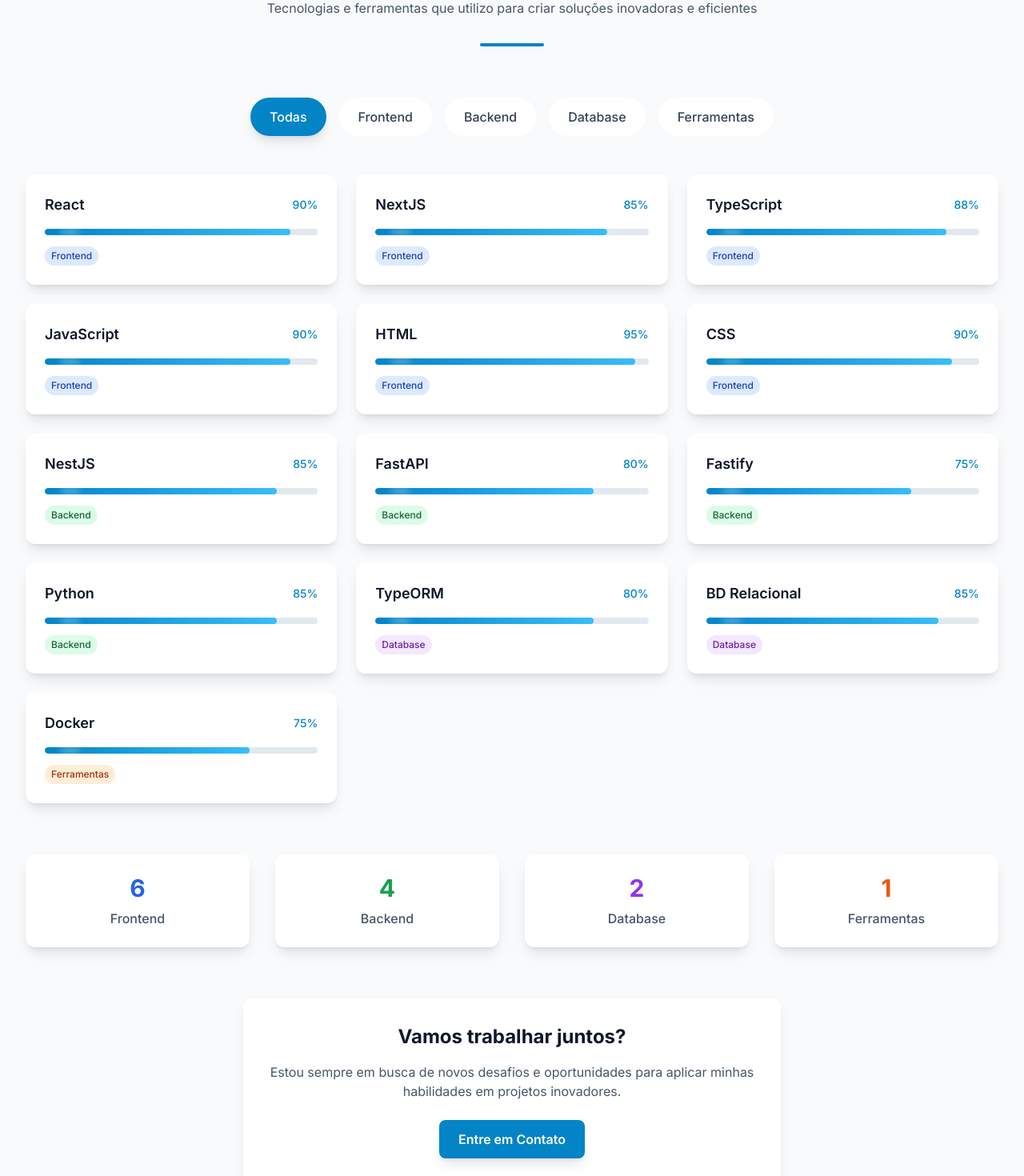
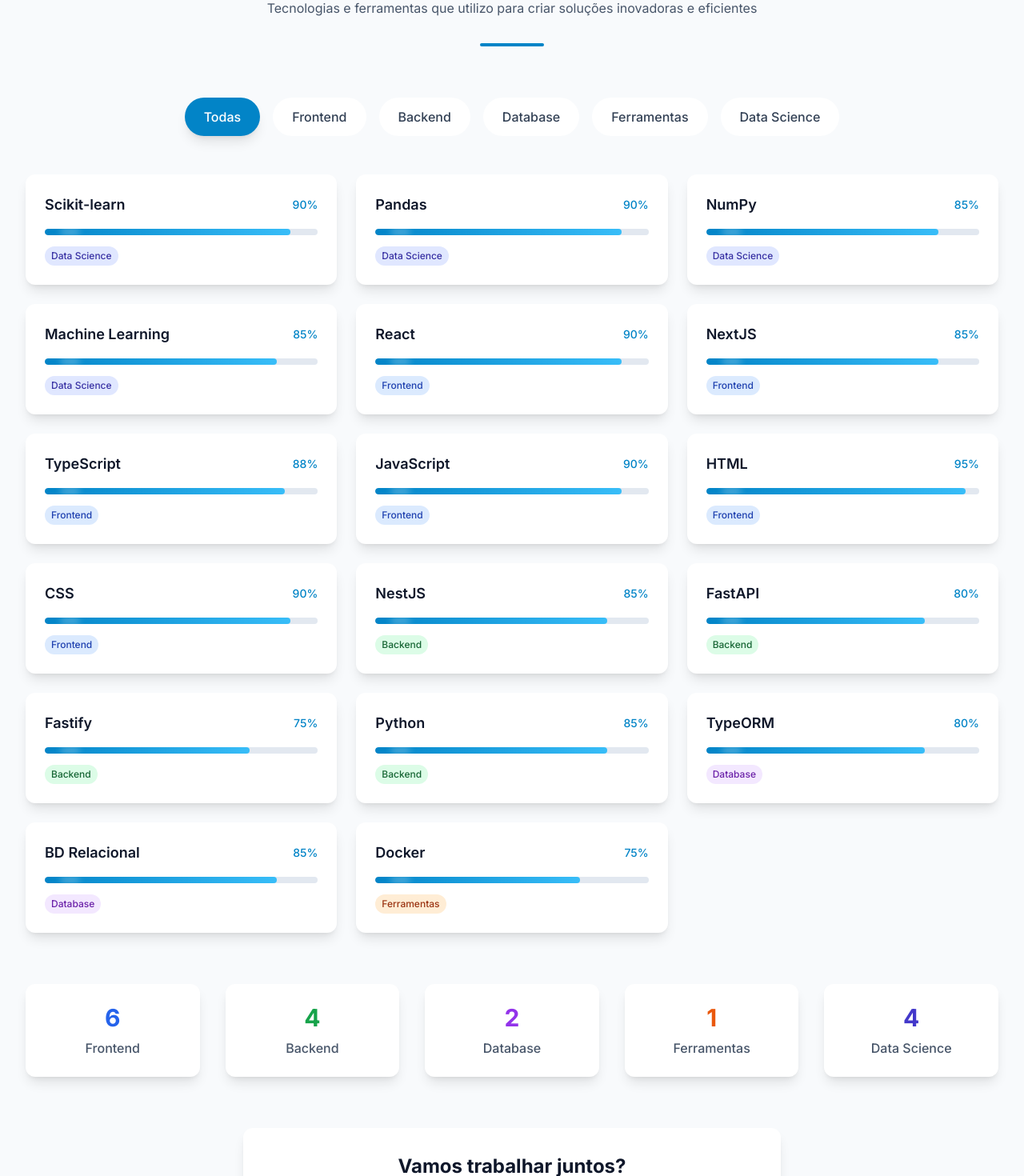
Before and after one commit to Isaque-Weber/isaque_weber, a Next.js app: page / in a window 1280 px wide. Shown: the part 2360-3830 px from the top of the page at 80% size. Built offline with nearby package versions, Linux system fonts and the light colour scheme.

Commit message:
Add Data Science category and skills to portfolio

```diff
--- a/src/components/Skills.tsx
+++ b/src/components/Skills.tsx
@@ -16,7 +16,8 @@
     { key: 'frontend', label: 'Frontend' },
     { key: 'backend', label: 'Backend' },
     { key: 'database', label: 'Database' },
-    { key: 'tools', label: 'Ferramentas' }
+    { key: 'tools', label: 'Ferramentas' },
+    { key: 'data', label: 'Data Science' }
   ];
 
   const filteredSkills = activeCategory === 'all'
@@ -64,6 +65,7 @@
           skill.category === 'frontend' ? 'bg-blue-100 text-blue-800 dark:bg-blue-900 dark:text-blue-300' :
           skill.category === 'backend' ? 'bg-green-100 text-green-800 dark:bg-green-900 dark:text-green-300' :
           skill.category === 'database' ? 'bg-purple-100 text-purple-800 dark:bg-purple-900 dark:text-purple-300' :
+          skill.category === 'data' ? 'bg-indigo-100 text-indigo-800 dark:bg-indigo-900 dark:text-indigo-300' :
           'bg-orange-100 text-orange-800 dark:bg-orange-900 dark:text-orange-300'
         }`}>
           {categories.find(cat => cat.key === skill.category)?.label}
@@ -136,13 +138,14 @@
           whileInView={{ opacity: 1, y: 0 }}
           transition={{ duration: 0.6, delay: 0.3 }}
           viewport={{ once: true }}
-          className="mt-16 grid grid-cols-1 md:grid-cols-4 gap-8"
+          className="mt-16 grid grid-cols-1 md:grid-cols-5 gap-8"
         >
           {[
             { label: 'Frontend', count: skills.filter(s => s.category === 'frontend').length, color: 'blue' },
             { label: 'Backend', count: skills.filter(s => s.category === 'backend').length, color: 'green' },
             { label: 'Database', count: skills.filter(s => s.category === 'database').length, color: 'purple' },
-            { label: 'Ferramentas', count: skills.filter(s => s.category === 'tools').length, color: 'orange' }
+            { label: 'Ferramentas', count: skills.filter(s => s.category === 'tools').length, color: 'orange' },
+            { label: 'Data Science', count: skills.filter(s => s.category === 'data').length, color: 'indigo' }
           ].map((item, index) => (
             <motion.div
               key={item.label}
@@ -161,6 +164,7 @@
                   item.color === 'blue' ? 'text-blue-600' :
                   item.color === 'green' ? 'text-green-600' :
                   item.color === 'purple' ? 'text-purple-600' :
+                  item.color === 'indigo' ? 'text-indigo-700' :
                   'text-orange-600'
                 }`}
               >
--- a/src/data/portfolio.ts
+++ b/src/data/portfolio.ts
@@ -18,6 +18,10 @@
 };
 
 export const skills: Skill[] = [
+    { name: 'Scikit-learn', level: 90, category: 'data' },
+    { name: 'Pandas', level: 90, category: 'data' },
+    { name: 'NumPy', level: 85, category: 'data' },
+    { name: 'Machine Learning', level: 85, category: 'data' },
     { name: 'React', level: 90, category: 'frontend' },
     { name: 'NextJS', level: 85, category: 'frontend' },
     { name: 'TypeScript', level: 88, category: 'frontend' },
@@ -69,7 +73,7 @@
         id: "itaagroia",
         title: "ItaAgroIA",
         description: "Plataforma de Inteligência Artificial aplicada ao agronegócio, oferecendo análise de solo, consulta de bulas e suporte a decisões agrícolas por meio de chat interativo com IA.",
-        technologies: ["Vite.js", "TailwindCSS", "React", "TypeScript", "Fastify","TypeORM", "PostgreSQL", "IA", "SDKOpenai"],
+        technologies: ["SDKOpenai", "Vite.js", "TailwindCSS", "React", "TypeScript", "Fastify","TypeORM", "PostgreSQL", "IA" ],
         image: "/itaagroia/loginescuro.png",
         gallery: [
             "/itaagroia/loginclaro.png",
@@ -104,6 +108,7 @@
 ];
 
 export const resumes = [
+    { name: 'Currículo Desenvolvedor Data Science', path: '/documents/Isaque_Weber_DataScience.pdf' },
     { name: 'Currículo Desenvolvedor Fullstack', path: '/documents/Isaque_Weber_Dev_Fullstack.pdf' },
     { name: 'Currículo Foco em Backend', path: '/documents/Isaque_Weber_Backend.pdf' },
     { name: 'Currículo Foco em Frontend', path: '/documents/Isaque_Weber_Frontend.pdf' },
--- a/src/types/index.ts
+++ b/src/types/index.ts
@@ -13,7 +13,7 @@
 export interface Skill {
   name: string;
   level: number;
-  category: 'frontend' | 'backend' | 'database' | 'tools';
+  category: 'frontend' | 'backend' | 'database' | 'tools' | 'data';
   icon?: string;
 }
 
```
Also changed, not shown: 1 other file (tests, documents, lock files or other folders).
